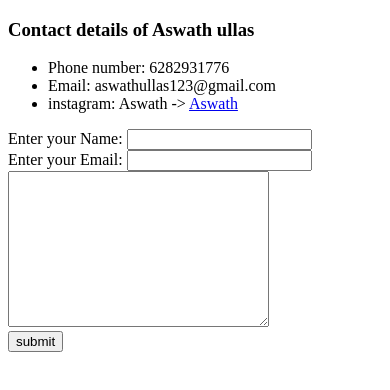
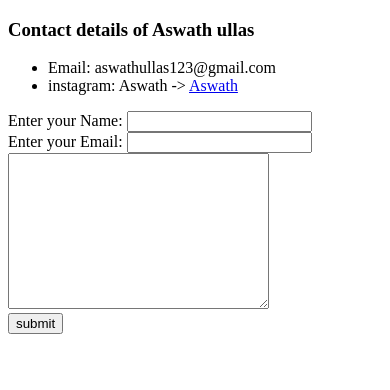
Before and after one commit to aswathullas/cv, a plain HTML site: page contact.html in a window 390 px wide. Drawn offline with Linux system fonts and the light colour scheme.

Commit message:
remove phone number

```diff
--- a/contact.html
+++ b/contact.html
@@ -9,7 +9,7 @@
 <body>
     <h3>Contact details of Aswath ullas</h3>
     <ul>
-        <li>Phone number: 6282931776</li>
+
         <li> Email: aswathullas123@gmail.com</li>
         <li>instagram: Aswath -> <a href="https://www.instagram.com/aswath_ullas/?next=%2F"> Aswath </a></li>
     </ul>
```
